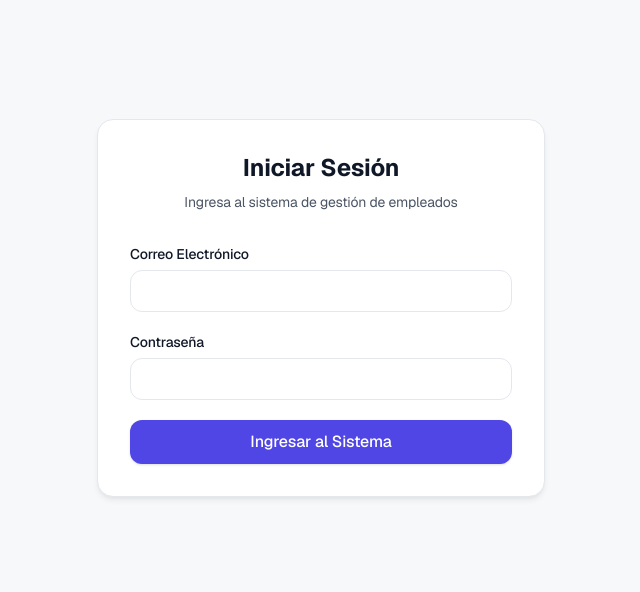
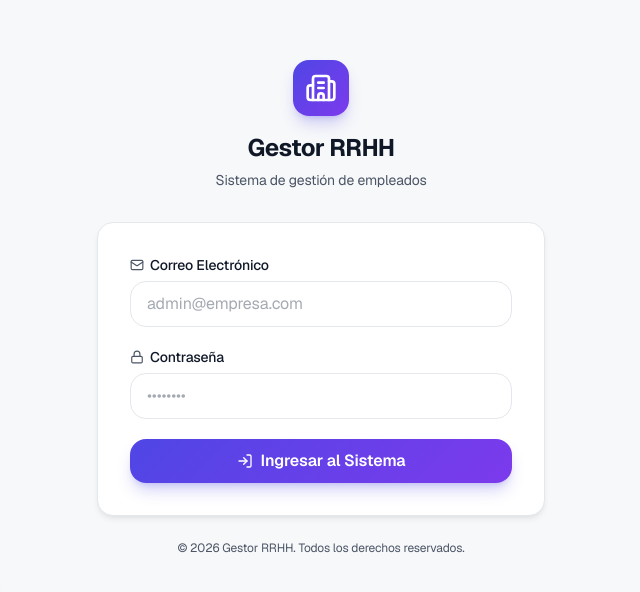
Before and after one commit to JheanLL/proyecto_software, a Next.js app: page /login in a window 1280 px wide. Shown: the part 124-716 px from the top of the page, without its empty margins (319-959 px from the left). Built offline with nearby package versions, Linux system fonts and the light colour scheme; no server answers.

Commit message:
style: rediseñar página de login con validaciones frontend y nueva UI

```diff
--- a/app/login/page.tsx
+++ b/app/login/page.tsx
@@ -2,6 +2,7 @@
 
 import { useState } from "react";
 import { useRouter } from "next/navigation";
+import { Building2, LogIn, Mail, Lock, AlertCircle, Loader2 } from "lucide-react";
 import { loginAction } from "@/actions/auth";
 
 export default function LoginPage() {
@@ -17,7 +18,6 @@ export default function LoginPage() {
     const email = formData.get("email") as string;
     const password = formData.get("password") as string;
 
-    // Validación cliente básica
     const emailRegex = /^[^\s@]+@[^\s@]+\.[^\s@]+$/;
     if (!emailRegex.test(email)) {
       setError("Por favor, ingresa un correo electrónico válido.");
@@ -32,7 +32,6 @@ export default function LoginPage() {
     const result = await loginAction(formData);
 
     if (result.success) {
-      // Redirección del lado del cliente y recarga de estado
       router.push("/");
       router.refresh();
     } else {
@@ -43,53 +42,87 @@ export default function LoginPage() {
 
   return (
     <main className="min-h-screen flex items-center justify-center bg-base p-4">
-      <div className="w-full max-w-md bg-surface border border-border rounded-xl shadow-card p-8">
+      {/* Fondo decorativo */}
+      <div className="absolute inset-0 overflow-hidden pointer-events-none">
+        <div className="absolute -top-40 -right-40 w-96 h-96 rounded-full bg-brand/5 blur-3xl" />
+        <div className="absolute -bottom-40 -left-40 w-96 h-96 rounded-full bg-brand/5 blur-3xl" />
+      </div>
+
+      <div className="relative w-full max-w-md animate-fade-in-up">
+        {/* Logo y título */}
         <div className="text-center mb-8">
-          <h1 className="text-2xl font-bold text-foreground">Iniciar Sesión</h1>
-          <p className="text-muted text-sm mt-2">
-            Ingresa al sistema de gestión de empleados
+          <div className="inline-flex gradient-brand rounded-2xl p-3 mb-4 shadow-lg shadow-brand/25">
+            <Building2 className="w-8 h-8 text-white" strokeWidth={2} />
+          </div>
+          <h1 className="text-2xl font-bold text-foreground tracking-tight">
+            Gestor RRHH
+          </h1>
+          <p className="text-muted text-sm mt-1.5">
+            Sistema de gestión de empleados
           </p>
         </div>
 
+        {/* Card del formulario */}
+        <div className="bg-surface border border-border rounded-2xl shadow-card p-8">
           {error && (
-          <div className="mb-6 p-3 bg-warning/10 border border-warning/20 text-warning text-sm rounded-lg text-center">
-            {error}
+            <div className="mb-6 flex items-start gap-3 p-3.5 bg-danger-light border border-danger/20 text-danger text-sm rounded-xl">
+              <AlertCircle className="w-4 h-4 mt-0.5 flex-shrink-0" />
+              <span>{error}</span>
             </div>
           )}
 
           <form onSubmit={handleSubmit} className="space-y-5">
             <div>
-            <label className="block text-sm font-medium text-foreground mb-1.5">
+              <label className="flex items-center gap-1.5 text-sm font-medium text-foreground mb-1.5">
+                <Mail className="w-3.5 h-3.5 text-muted" />
                 Correo Electrónico
               </label>
               <input
                 type="email"
                 name="email"
                 required
-              className="w-full px-4 py-2 bg-base border border-border rounded-lg focus:ring-2 focus:ring-brand focus:border-brand outline-none transition-all text-foreground"
+                placeholder="admin@empresa.com"
+                className="w-full px-4 py-2.5 bg-base border border-border rounded-xl focus:ring-2 focus:ring-brand/20 focus:border-brand outline-none transition-all text-foreground placeholder:text-muted/50"
               />
             </div>
 
             <div>
-            <label className="block text-sm font-medium text-foreground mb-1.5">
+              <label className="flex items-center gap-1.5 text-sm font-medium text-foreground mb-1.5">
+                <Lock className="w-3.5 h-3.5 text-muted" />
                 Contraseña
               </label>
               <input
                 type="password"
                 name="password"
                 required
-              className="w-full px-4 py-2 bg-base border border-border rounded-lg focus:ring-2 focus:ring-brand focus:border-brand outline-none transition-all text-foreground"
+                placeholder="••••••••"
+                className="w-full px-4 py-2.5 bg-base border border-border rounded-xl focus:ring-2 focus:ring-brand/20 focus:border-brand outline-none transition-all text-foreground placeholder:text-muted/50"
               />
             </div>
 
             <button
               type="submit"
               disabled={loading}
-            className="w-full py-2.5 px-4 bg-brand hover:bg-brand-hover text-white font-medium rounded-lg transition-colors shadow-sm disabled:opacity-70"
+              className="w-full py-2.5 px-4 gradient-brand text-white font-semibold rounded-xl transition-all shadow-lg shadow-brand/25 hover:shadow-brand/40 hover:scale-[1.02] active:scale-[0.98] disabled:opacity-70 disabled:hover:scale-100 flex items-center justify-center gap-2"
             >
-            {loading ? "Verificando credenciales..." : "Ingresar al Sistema"}
+              {loading ? (
+                <>
+                  <Loader2 className="w-4 h-4 animate-spin" />
+                  Verificando...
+                </>
+              ) : (
+                <>
+                  <LogIn className="w-4 h-4" />
+                  Ingresar al Sistema
+                </>
+              )}
             </button>
           </form>
+        </div>
+
+        <p className="text-center text-xs text-muted mt-6">
+          &copy; {new Date().getFullYear()} Gestor RRHH. Todos los derechos reservados.
+        </p>
       </div>
     </main>
   );
```
Lines whose indentation alone changed are shown as unchanged.
